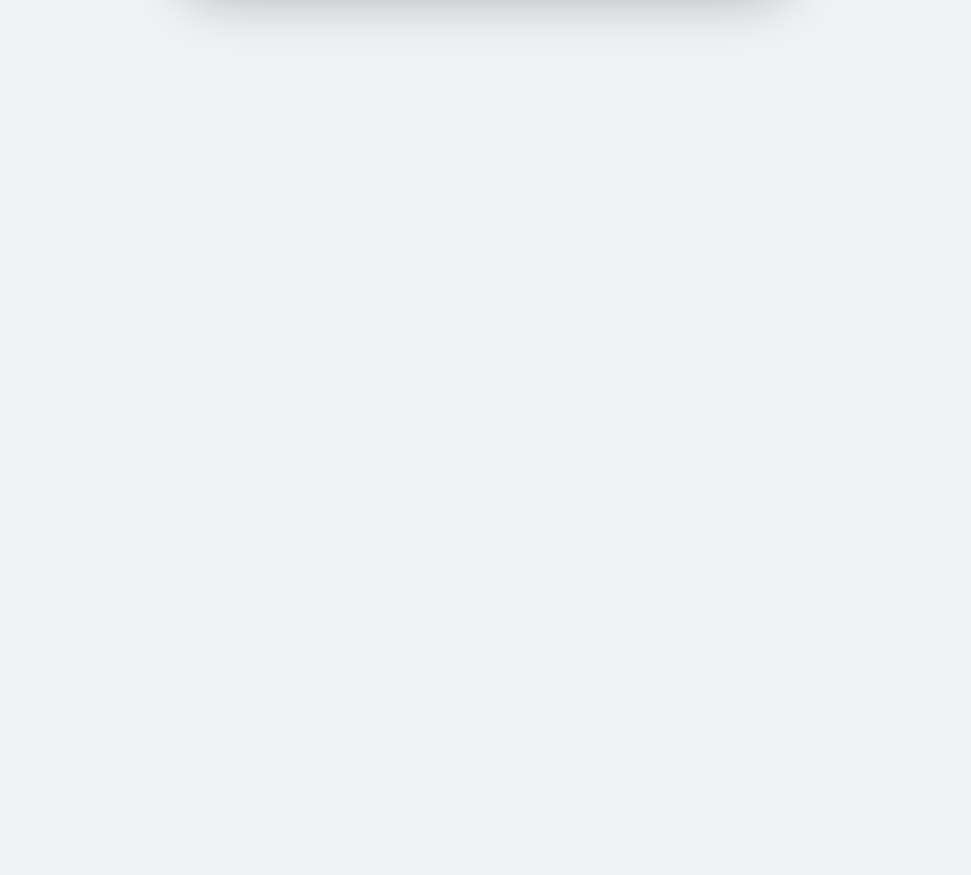
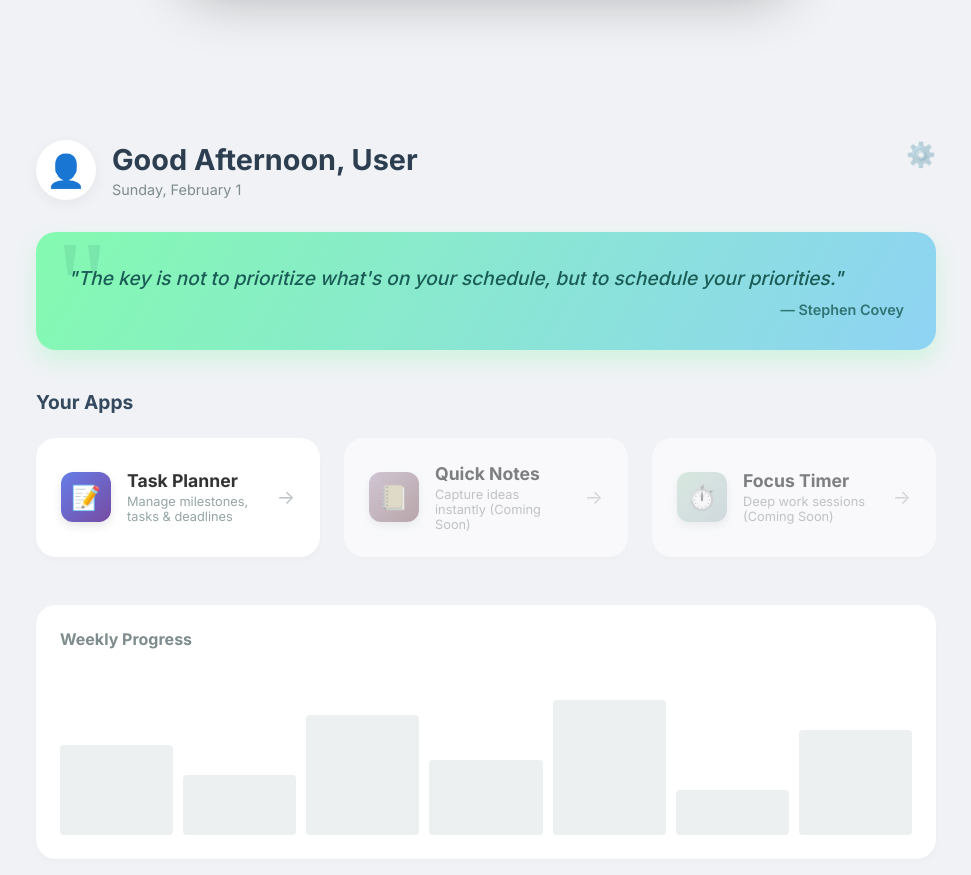
Before and after one commit to Ala-ADN/productini, an Angular app: page / in a window 1280 px wide. Shown: the part 740-1615 px from the top of the page, without its empty margins (154-1125 px from the left). Before the commit the page ends 864 px from the top, so only its background shows below. Built offline with nearby package versions, Linux system fonts and the light colour scheme.

Commit message:
feat: dashboard

```diff
--- a/src/app/app.routes.ts
+++ b/src/app/app.routes.ts
@@ -1,3 +1,8 @@
 import { Routes } from '@angular/router';
+import { TodoListComponent } from './todo-list/todo-list.component';
+import { DashboardComponent } from './dashboard/dashboard.component';
 
-export const routes: Routes = [];
+export const routes: Routes = [
+    { path: '', component: DashboardComponent },
+    { path: 'todo', component: TodoListComponent },
+];
--- /dev/null
+++ b/src/app/dashboard/dashboard.component.css
@@ -0,0 +1,226 @@
+:host {
+    display: block;
+    max-width: 900px;
+    margin: 0 auto;
+    padding: 1rem;
+}
+
+.dashboard-header {
+    display: flex;
+    justify-content: space-between;
+    align-items: flex-start;
+    margin-bottom: 2rem;
+}
+
+.user-welcome {
+    display: flex;
+    gap: 1rem;
+    align-items: center;
+}
+
+.avatar {
+    width: 60px;
+    height: 60px;
+    background: white;
+    border-radius: 50%;
+    display: flex;
+    align-items: center;
+    justify-content: center;
+    font-size: 2rem;
+    box-shadow: 0 4px 15px rgba(0, 0, 0, 0.05);
+}
+
+.user-welcome h1 {
+    margin: 0;
+    font-size: 1.8rem;
+    font-weight: 700;
+    color: #2c3e50;
+}
+
+.user-welcome .date {
+    margin: 0.2rem 0 0;
+    color: #7f8c8d;
+    font-size: 0.9rem;
+}
+
+.settings-icon {
+    font-size: 1.5rem;
+    cursor: pointer;
+    opacity: 0.5;
+    transition: opacity 0.2s;
+}
+
+.settings-icon:hover {
+    opacity: 1;
+}
+
+/* Quote Card */
+.quote-card {
+    background: linear-gradient(120deg, #84fab0 0%, #8fd3f4 100%);
+    padding: 2rem;
+    border-radius: 20px;
+    color: #1a5c56;
+    margin-bottom: 2.5rem;
+    position: relative;
+    overflow: hidden;
+    box-shadow: 0 10px 20px rgba(132, 250, 176, 0.3);
+}
+
+.quote-card::before {
+    content: '"';
+    position: absolute;
+    top: -20px;
+    left: 20px;
+    font-size: 8rem;
+    opacity: 0.1;
+    font-family: serif;
+}
+
+.quote-text {
+    font-size: 1.2rem;
+    font-style: italic;
+    font-weight: 500;
+    margin: 0 0 0.5rem 0;
+    line-height: 1.5;
+}
+
+.quote-author {
+    margin: 0;
+    font-size: 0.9rem;
+    opacity: 0.8;
+    text-align: right;
+    font-weight: 600;
+}
+
+.section-title {
+    font-size: 1.2rem;
+    color: #34495e;
+    margin-bottom: 1.5rem;
+}
+
+/* Apps Grid */
+.apps-grid {
+    display: grid;
+    grid-template-columns: repeat(auto-fit, minmax(280px, 1fr));
+    gap: 1.5rem;
+    margin-bottom: 3rem;
+}
+
+.app-card {
+    background: white;
+    border-radius: 20px;
+    padding: 1.5rem;
+    display: flex;
+    align-items: center;
+    gap: 1rem;
+    cursor: pointer;
+    transition: all 0.3s cubic-bezier(0.4, 0, 0.2, 1);
+    box-shadow: 0 4px 6px rgba(0, 0, 0, 0.02);
+    border: 1px solid transparent;
+    text-decoration: none;
+    color: inherit;
+}
+
+.app-card:hover {
+    transform: translateY(-5px);
+    box-shadow: 0 15px 30px rgba(0, 0, 0, 0.1);
+    border-color: rgba(0, 0, 0, 0.05);
+}
+
+.app-card.disabled {
+    opacity: 0.6;
+    cursor: not-allowed;
+    filter: grayscale(0.8);
+}
+
+.app-card.disabled:hover {
+    transform: none;
+    box-shadow: none;
+}
+
+.app-icon-box {
+    width: 50px;
+    height: 50px;
+    border-radius: 12px;
+    display: flex;
+    align-items: center;
+    justify-content: center;
+    font-size: 1.5rem;
+    color: white;
+    box-shadow: 0 4px 10px rgba(0, 0, 0, 0.1);
+}
+
+.app-info {
+    flex: 1;
+}
+
+.app-info h3 {
+    margin: 0 0 0.2rem 0;
+    font-size: 1.1rem;
+}
+
+.app-info p {
+    margin: 0;
+    font-size: 0.8rem;
+    color: #95a5a6;
+}
+
+.arrow-icon {
+    font-size: 1.2rem;
+    color: #bdc3c7;
+    transition: transform 0.2s;
+}
+
+.app-card:hover .arrow-icon {
+    transform: translateX(4px);
+    color: #2c3e50;
+}
+
+/* Widgets */
+.widgets-row {
+    display: grid;
+    grid-template-columns: 1fr;
+}
+
+.widget {
+    background: white;
+    padding: 1.5rem;
+    border-radius: 20px;
+    box-shadow: 0 4px 6px rgba(0, 0, 0, 0.02);
+}
+
+.widget h3 {
+    margin: 0 0 1rem 0;
+    font-size: 1rem;
+    color: #7f8c8d;
+}
+
+.chart-placeholder {
+    height: 150px;
+    display: flex;
+    align-items: flex-end;
+    gap: 10px;
+    padding-top: 20px;
+}
+
+.bar {
+    flex: 1;
+    background: #ecf0f1;
+    border-radius: 4px;
+    transition: height 0.5s ease;
+}
+
+.bar:hover {
+    background: #667eea;
+}
+
+@media (max-width: 600px) {
+    .dashboard-header {
+        flex-direction: column;
+        gap: 1rem;
+    }
+
+    .user-welcome h1 {
+        font-size: 1.5rem;
+    }
+}
--- /dev/null
+++ b/src/app/dashboard/dashboard.component.html
@@ -0,0 +1,50 @@
+<div class="dashboard-container">
+    <header class="dashboard-header">
+        <div class="user-welcome">
+            <span class="avatar">👤</span>
+            <div>
+                <h1>{{ greeting }}, User</h1>
+                <p class="date">{{ getTodayDate() }}</p>
+            </div>
+        </div>
+        <div class="settings-icon">⚙️</div>
+    </header>
+
+    <div class="quote-card">
+        <p class="quote-text">"{{ quote.text }}"</p>
+        <p class="quote-author">— {{ quote.author }}</p>
+    </div>
+
+    <h2 class="section-title">Your Apps</h2>
+
+    <div class="apps-grid">
+        @for (app of apps; track app.id) {
+        <div class="app-card" [class.disabled]="!app.link" [routerLink]="app.link" tabindex="0">
+            <div class="app-icon-box" [style.background]="app.color">
+                {{ app.icon }}
+            </div>
+            <div class="app-info">
+                <h3>{{ app.name }}</h3>
+                <p>{{ app.desc }}</p>
+            </div>
+            <div class="arrow-icon">→</div>
+        </div>
+        }
+    </div>
+
+    <div class="widgets-row">
+        <!-- Placeholders for future widgets -->
+        <div class="widget">
+            <h3>Weekly Progress</h3>
+            <div class="chart-placeholder">
+                <div class="bar" style="height: 60%"></div>
+                <div class="bar" style="height: 40%"></div>
+                <div class="bar" style="height: 80%"></div>
+                <div class="bar" style="height: 50%"></div>
+                <div class="bar" style="height: 90%"></div>
+                <div class="bar" style="height: 30%"></div>
+                <div class="bar" style="height: 70%"></div>
+            </div>
+        </div>
+    </div>
+</div>
--- /dev/null
+++ b/src/app/dashboard/dashboard.component.ts
@@ -0,0 +1,58 @@
+import { Component } from '@angular/core';
+import { RouterLink } from '@angular/router';
+import { CommonModule } from '@angular/common';
+
+@Component({
+    selector: 'app-dashboard',
+    standalone: true,
+    imports: [RouterLink, CommonModule],
+    templateUrl: './dashboard.component.html',
+    styleUrl: './dashboard.component.css'
+})
+export class DashboardComponent {
+    // Mock data for the dashboard
+    greeting = 'Good ' + this.getTimeOfDay();
+
+    quote = {
+        text: "The key is not to prioritize what's on your schedule, but to schedule your priorities.",
+        author: "Stephen Covey"
+    };
+
+    apps = [
+        {
+            id: 'todo',
+            name: 'Task Planner',
+            icon: '📝',
+            desc: 'Manage milestones, tasks & deadlines',
+            link: '/todo',
+            color: 'linear-gradient(135deg, #667eea 0%, #764ba2 100%)'
+        },
+        {
+            id: 'notes',
+            name: 'Quick Notes',
+            icon: '📒',
+            desc: 'Capture ideas instantly (Coming Soon)',
+            link: null,
+            color: 'linear-gradient(135deg, #f093fb 0%, #f5576c 100%)'
+        },
+        {
+            id: 'focus',
+            name: 'Focus Timer',
+            icon: '⏱️',
+            desc: 'Deep work sessions (Coming Soon)',
+            link: null,
+            color: 'linear-gradient(135deg, #84fab0 0%, #8fd3f4 100%)'
+        }
+    ];
+
+    getTimeOfDay() {
+        const hour = new Date().getHours();
+        if (hour < 12) return 'Morning';
+        if (hour < 18) return 'Afternoon';
+        return 'Evening';
+    }
+
+    getTodayDate() {
+        return new Date().toLocaleDateString('en-US', { weekday: 'long', month: 'long', day: 'numeric' });
+    }
+}
```
